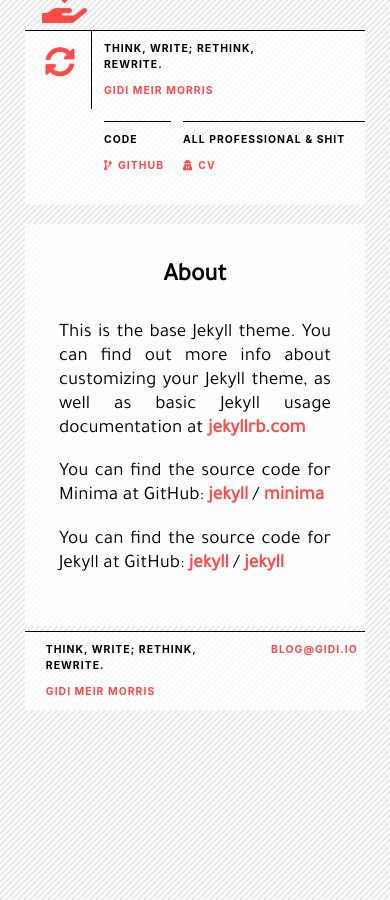
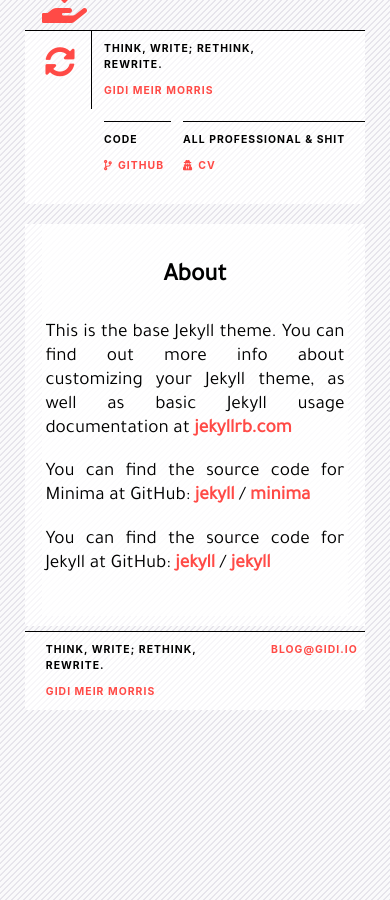
Before and after one commit to gmmorris/gmmorris.github.io, a Jekyll site: the page built from about.md, in a window 390 px wide. Built offline with Jekyll 4.4.1, drawn with Linux system fonts in a browser that asks for light colours; nearby versions of some CDN libraries.

Commit message:
reduve padding on mobile

```diff
--- a/_sass/custom/post.scss
+++ b/_sass/custom/post.scss
@@ -11,6 +11,7 @@ article {
 
   @media (max-width: 740px) {
     font-size: 1.2em;
+    padding: 20px 1%;
   }
 
   @media (min-width: 520px) {
```
